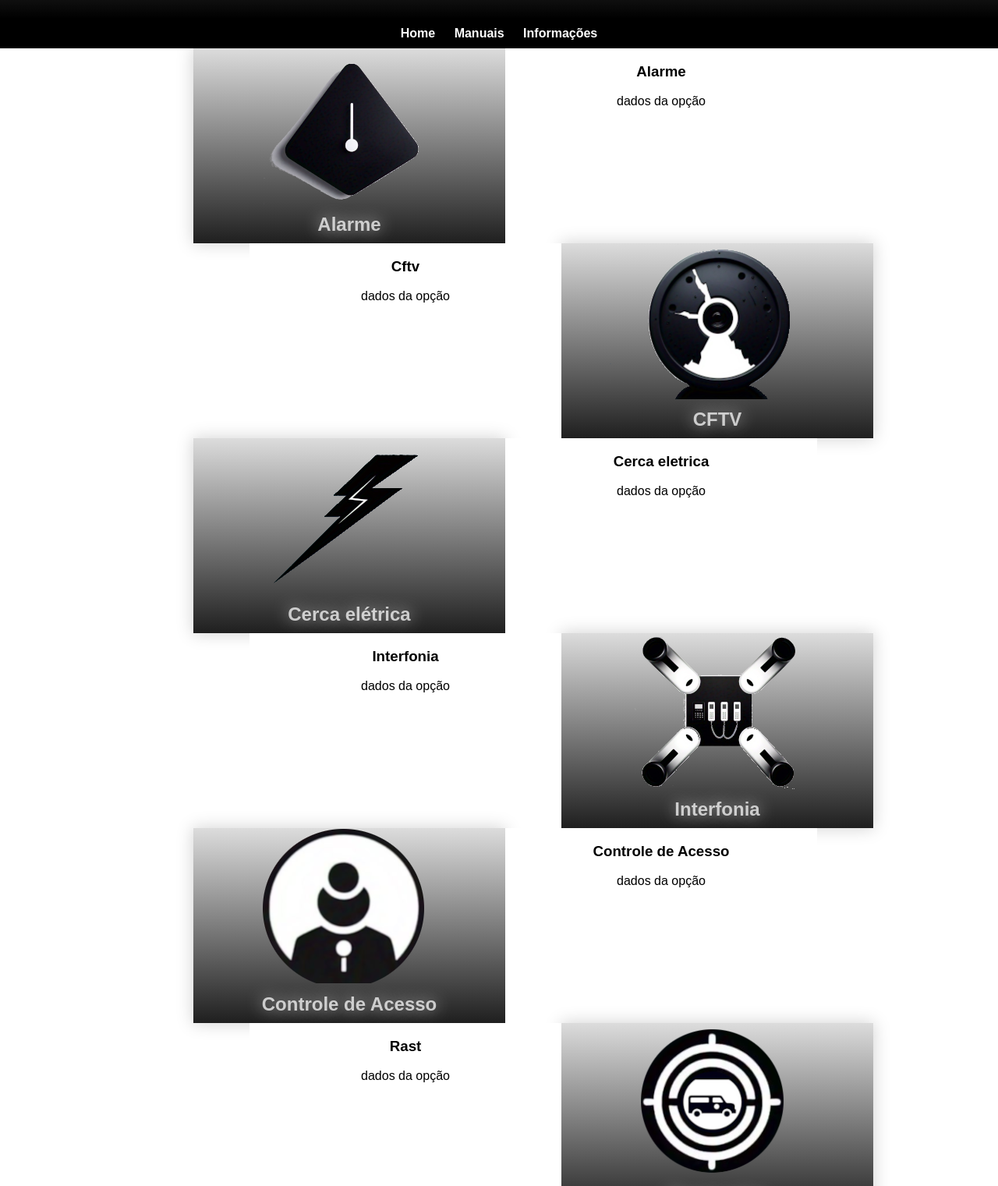
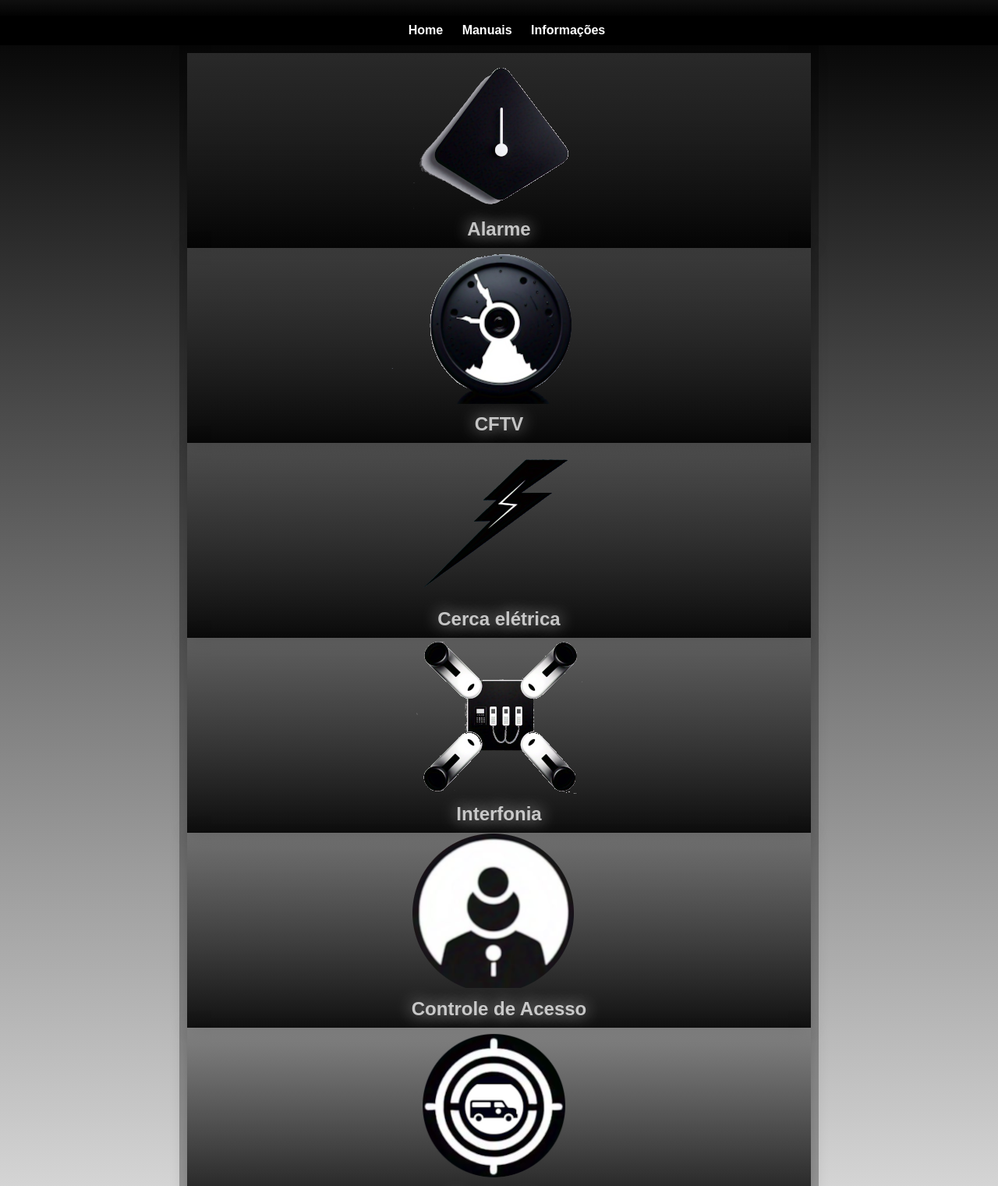
Before and after one commit to GCYCDev/Plataforma-de-ajuda, a plain HTML site: page index.html in a window 1280 px wide. Shown: the part 180-1701 px from the top of the page at 78% size. Drawn offline with Linux system fonts and the light colour scheme.

Commit message:
Novos ajustes, e primeiro layout inicial

```diff
--- a/index.html
+++ b/index.html
@@ -18,68 +18,42 @@
         <a href="#" class="nave">Informações</a>
     </nav>
     <main>
+        <article id="conteudo">
             <div id="alarme">
                 <img src="img/icoAlarme.png" alt="">
                 <h2>Alarme</h2>
-        </div>
-        <div id="alarmeDados">
-            <h3>Alarme</h3>
-            <p>dados da opção</p>
             </div>
 
             <div id="cftv">
                 <img src="img/icoCftv.png" alt="">
                 <h2>CFTV</h2>
             </div>
-        <div id="cftvDados">
-            <h3>Cftv</h3>
-            <p>dados da opção</p>
-        </div>
 
             <div id="cercEletrica">
                 <img src="img/icoEletrico.png" alt="">
                 <h2>Cerca elétrica</h2>
-        </div>
-        <div id="cercaEletricaDados">
-            <h3>Cerca eletrica</h3>
-            <p>dados da opção</p>
             </div>
 
             <div id="interfonia">
                 <img src="img/icoInterfonia.png" alt="">
                 <h2>Interfonia</h2>
             </div>
-        <div id="interfoniaDados">
-            <h3>Interfonia</h3>
-            <p>dados da opção</p>
-        </div>
 
             <div id="controleDeAcesso">
                 <img src="img/icoControleDeAcesso.png" alt="">
                 <h2>Controle de Acesso</h2>
-        </div>
-        <div id="controleDeAcessoDados">
-            <h3>Controle de Acesso</h3>
-            <p>dados da opção</p>
             </div>
 
             <div id="rastreamento">
                 <img src="img/icoRast.png" alt="">
                 <h2>Rastreador</h2>
             </div>
-        <div id="rastDados">
-            <h3>Rast</h3>
-            <p>dados da opção</p>
-        </div>
 
             <div id="concertina">
                 <img src="img/icoConcert.png" alt="">
                 <h2>Concertinas</h2>
             </div>
-        <div id="concertinaDados">
-            <h3>Concertina</h3>
-            <p>dados da opção</p>
-        </div>
+        </article>
     </main>
 
     <footer>
--- a/style/style.css
+++ b/style/style.css
@@ -7,6 +7,7 @@
 body{
     margin: 0px;
     font-family: Arial, Helvetica, sans-serif;
+
 }
 
 header{
@@ -15,12 +16,25 @@ header{
     color: white;
     text-align: center;
     padding: 10px;
+    width: 100%;
+    position: fixed;
+    z-index: 1000;
 }
 
 nav{
     background-color: black;
     text-align: center;
     padding: 10px;
+    width: 100%;
+    position: fixed;
+    top: 200px;
+    z-index: 1000;
+}
+
+main{
+    background-image: linear-gradient(to bottom, rgba(0, 0, 0, 0.966), white);
+    position: relative;
+    top: 238px;
 }
 
 nav > a{
@@ -37,117 +51,30 @@ nav > a:hover{
     color: black;
 }
 
-main > div{
-    background-color: white;
+main > article > div{
+
+    background-image: linear-gradient(to bottom, rgba(128, 128, 128, 0.274), rgba(0, 0, 0, 0.877));
     box-shadow: 0px 0px 20px 1px rgba(0, 0, 0, 0.171);
+    width: 100%;
     height: 250px;
-    width: 400px;
     text-align: center;
 }
 
-main > div > h2{
+main > article > div > h2{
     margin-top: 8px;
     color: rgba(255, 255, 255, 0.726);
     text-shadow: 0px 0px 20px rgba(255, 255, 255, 0.726);
 }
 
 
-#alarme{
-    background-image: linear-gradient(to bottom, rgba(128, 128, 128, 0.274), rgba(0, 0, 0, 0.877));
-    position: absolute;
-    left: 35%;
-    transform: translate(-50%, 0%);
+#conteudo{
+    background-color: rgba(0, 0, 0, 0.288);
+    width: 80%;
+    min-width: 400px;
+    max-width: 800px;
+    height: 100%;
+    margin: auto;
+    position: relative;
+    padding: 10px;
+
 }
-
-#alarmeDados{
-    box-shadow: none;
-    position: absolute;
-    left: 35%;
-    transform: translate(200px, 0%);
-}
-
-
-#cftvDados{
-    box-shadow: none;
-    position: absolute;
-    left: 25%;
-    transform: translate(0%, 100%);
-}
-
-#cftv{
-    background-image: linear-gradient(to bottom, rgba(128, 128, 128, 0.274), rgba(0, 0, 0, 0.877));
-    position: absolute;
-    left: 25%;
-    transform: translate(400px, 100%);
-}
-
-#cercEletrica{
-    background-image: linear-gradient(to bottom, rgba(128, 128, 128, 0.274), rgba(0, 0, 0, 0.877));
-    position: absolute;
-    left: 35%;
-    transform: translate(-50%, 200%);
-}
-
-#cercaEletricaDados{
-    box-shadow: none;
-    position: absolute;
-    left: 35%;
-    transform: translate(200px, 200%);
-}
-
-#interfoniaDados{
-    box-shadow: none;
-    position: absolute;
-    left: 25%;
-    transform: translate(0%, 300%);
-}
-
-#interfonia{
-    background-image: linear-gradient(to bottom, rgba(128, 128, 128, 0.274), rgba(0, 0, 0, 0.877));
-    position: absolute;
-    left: 25%;
-    transform: translate(400px, 300%);
-}
-
-#controleDeAcesso{
-    background-image: linear-gradient(to bottom, rgba(128, 128, 128, 0.274), rgba(0, 0, 0, 0.877));
-    position: absolute;
-    left: 35%;
-    transform: translate(-50%, 400%);
-}
-
-#controleDeAcessoDados{
-    box-shadow: none;
-    position: absolute;
-    left: 35%;
-    transform: translate(200px, 400%);
-}
-
-
-#rastDados{
-    box-shadow: none;
-    position: absolute;
-    left: 25%;
-    transform: translate(0%, 500%);
-}
-
-#rastreamento{
-    background-image: linear-gradient(to bottom, rgba(128, 128, 128, 0.274), rgba(0, 0, 0, 0.877));
-    position: absolute;
-    left: 25%;
-    transform: translate(400px, 500%);
-}
-
-#concertina{
-    background-image: linear-gradient(to bottom, rgba(128, 128, 128, 0.274), rgba(0, 0, 0, 0.877));
-    position: absolute;
-    left: 35%;
-    transform: translate(-50%, 600%);
-}
-
-#concertinaDados{
-    box-shadow: none;
-    position: absolute;
-    left: 35%;
-    transform: translate(200px, 600%);
-}
```
Also changed, not shown: img/icoAlarmeEsq.png (added). Lines whose indentation alone changed are shown as unchanged.
